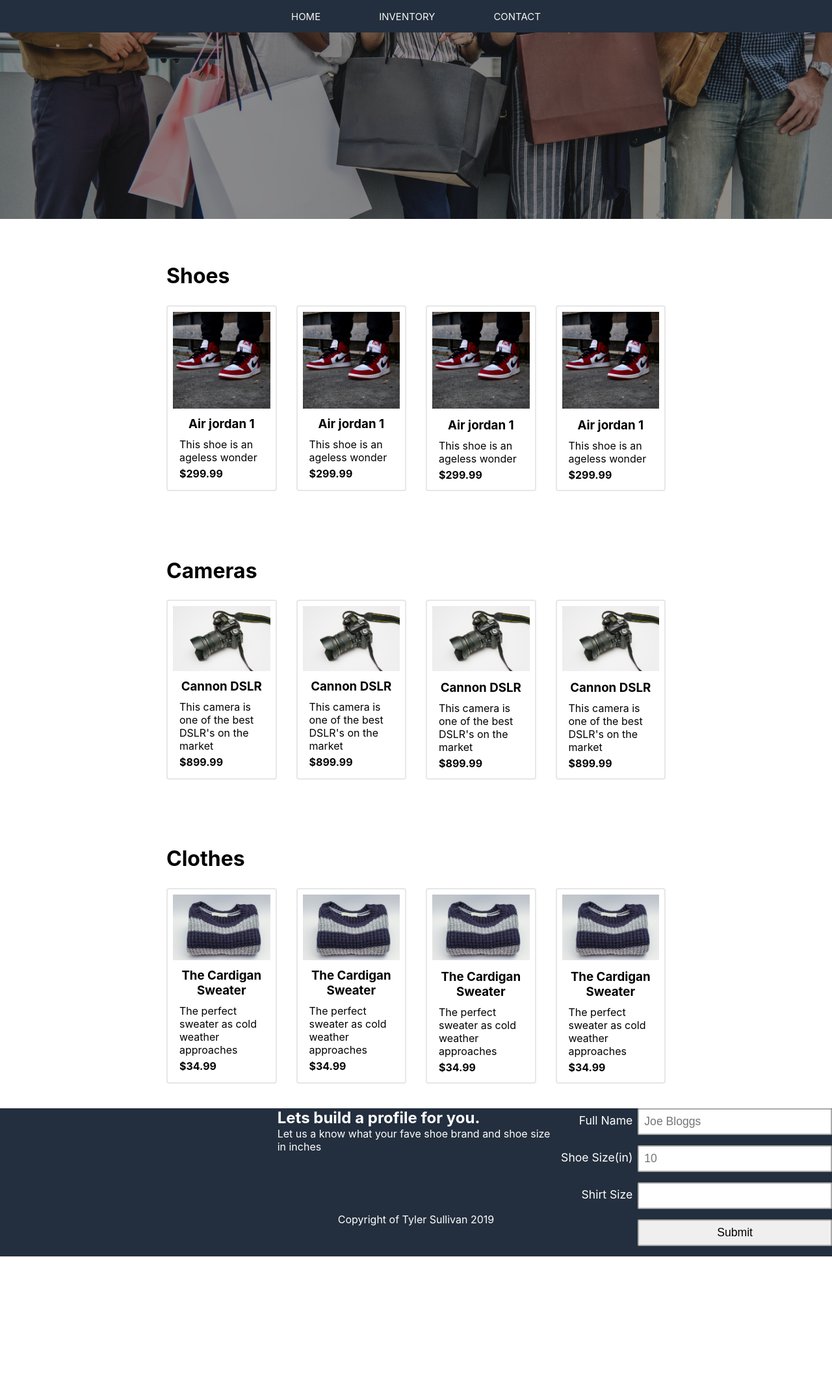
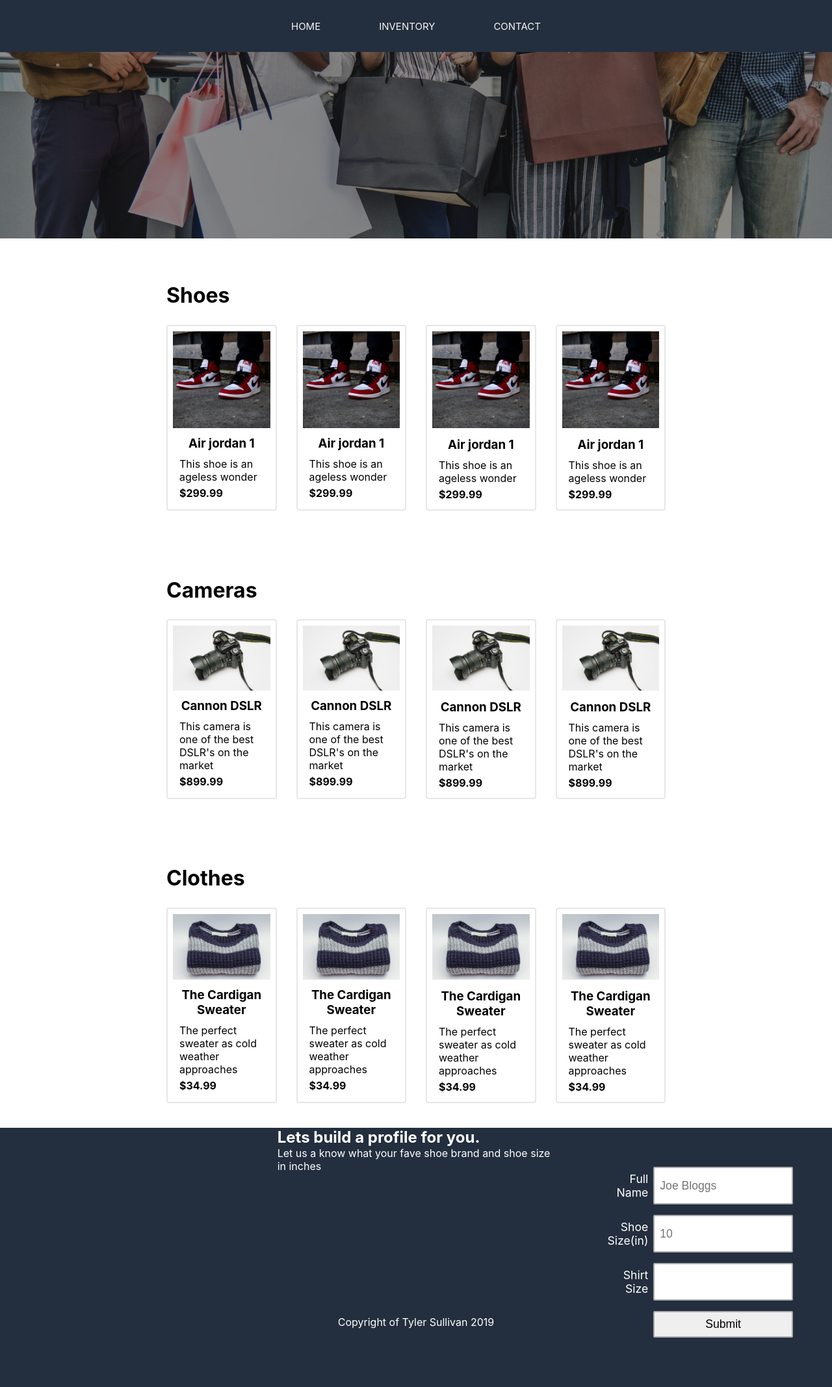
Before and after one commit to tylersullivan21/DIG3134, a PHP site: page /inventory.html in a window 1280 px wide. Shown: the whole page at 65% size. Before the commit the page ends 1934 px from the top, so only its background shows below. Run offline with PHP 8.4, Linux system fonts and the light colour scheme.

Commit message:
form style changes

```diff
--- a/project 1/css/form.css
+++ b/project 1/css/form.css
@@ -17,7 +17,7 @@
   }
   .navbar {
     width: 100%;
-    height: 50px;
+    height: 80px;
     background-color: #232f3e;
     padding-left: 50px;
     padding-right: 50px;
--- a/project 1/css/inventory.css
+++ b/project 1/css/inventory.css
@@ -22,7 +22,7 @@
   }
   .navbar {
     width: 100%;
-    height: 50px;
+    height: 80px;
     background-color: #232f3e;
     padding-left: 50px;
     padding-right: 50px;
@@ -256,6 +256,7 @@
   grid-area: profile-form;
   color: white;
   grid-row: 1/3;
+  margin: 60px;
 }
 #form {
   max-width: 700px;
--- a/project 1/css/main.css
+++ b/project 1/css/main.css
@@ -19,7 +19,7 @@
   }
   .navbar {
     width: 100%;
-    height: 50px;
+    height: 80px;
     background-color: #232f3e;
     padding-left: 50px;
     padding-right: 50px;
```
